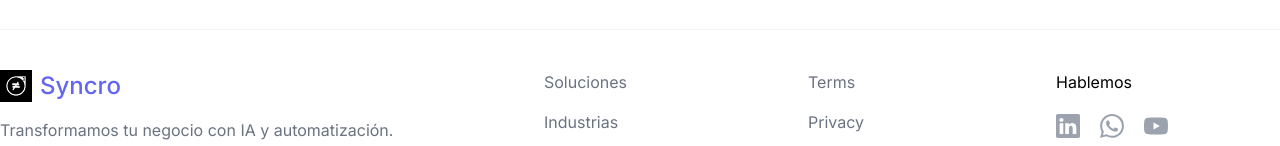
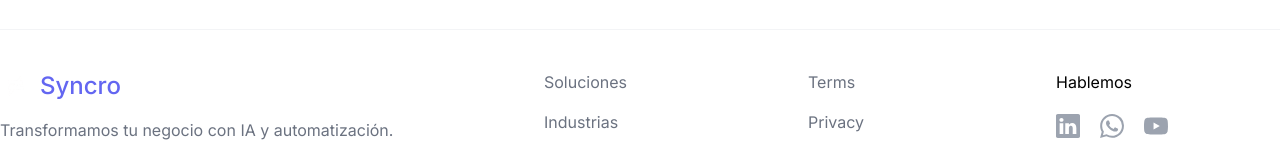
Before and after one commit to emiperaltaok/syncro-landing, a Next.js app: page / in a window 1280 px wide. Shown: the part 6463-6609 px from the top of the page. Built offline with nearby package versions, Linux system fonts and the light colour scheme.

Commit message:
logo syncro v2

```diff
--- a/src/components/Footer.tsx
+++ b/src/components/Footer.tsx
@@ -18,7 +18,7 @@ export function Footer() {
                 className="flex items-center space-x-2 text-2xl font-medium text-indigo-500 dark:text-gray-100"
               >
                 <Image
-                  src="/img/syncro-logo.png"
+                  src="/img/logo-web-syncro.png"
                   alt="N"
                   width="32"
                   height="32"
```
Also changed, not shown: public/img/logo-web-syncro.png (added).
